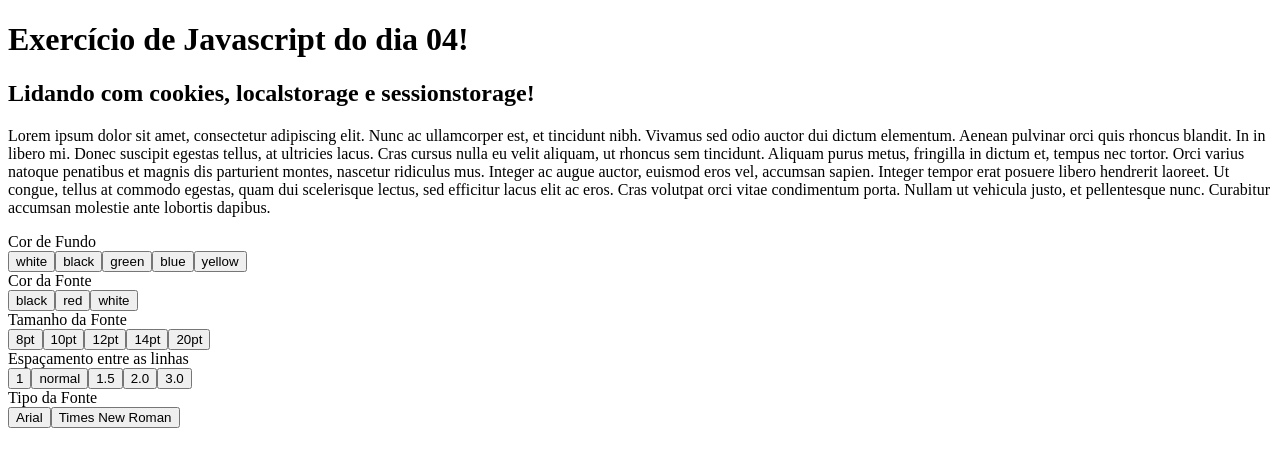
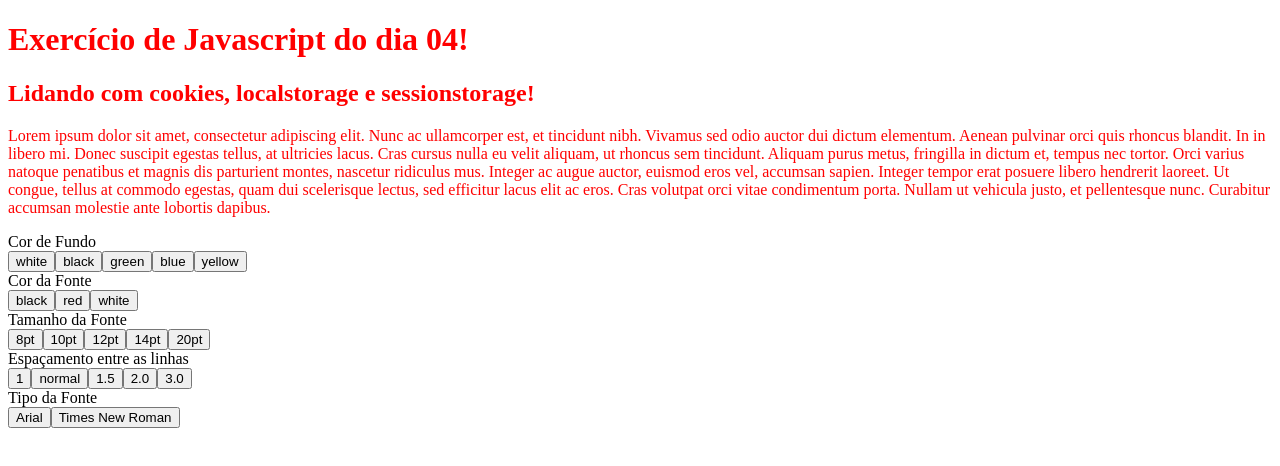
Before and after one commit to RaphaelMocellin/trybe-exercicios, a plain HTML site: page fundamentos/secao-05-javascript-dom/dia-04-web-storage/index.html in a window 1280 px wide. Both pictures are taken after a click on the button "red". Drawn offline with Linux system fonts and the light colour scheme.

Commit message:
finalizado event listner para mudar a cor do texto

```diff
--- a/fundamentos/secao-05-javascript-dom/dia-04-web-storage/index.html
+++ b/fundamentos/secao-05-javascript-dom/dia-04-web-storage/index.html
@@ -8,11 +8,11 @@
 </head>
 <body>
     <header>
-        <h1>Exercício de Javascript do dia 04!</h1>
-        <h2>Lidando com cookies, localstorage e sessionstorage!</h2>
+        <h1 class="text">Exercício de Javascript do dia 04!</h1>
+        <h2 class="text">Lidando com cookies, localstorage e sessionstorage!</h2>
     </header>
     <main>
-        <p>Lorem ipsum dolor sit amet, consectetur adipiscing elit. Nunc ac ullamcorper est, et tincidunt nibh. Vivamus sed odio auctor dui dictum elementum. Aenean pulvinar orci quis rhoncus blandit. In in libero mi. Donec suscipit egestas tellus, at ultricies lacus. Cras cursus nulla eu velit aliquam, ut rhoncus sem tincidunt. Aliquam purus metus, fringilla in dictum et, tempus nec tortor. Orci varius natoque penatibus et magnis dis parturient montes, nascetur ridiculus mus. Integer ac augue auctor, euismod eros vel, accumsan sapien. Integer tempor erat posuere libero hendrerit laoreet. Ut congue, tellus at commodo egestas, quam dui scelerisque lectus, sed efficitur lacus elit ac eros. Cras volutpat orci vitae condimentum porta. Nullam ut vehicula justo, et pellentesque nunc. Curabitur accumsan molestie ante lobortis dapibus.
+        <p class="text">Lorem ipsum dolor sit amet, consectetur adipiscing elit. Nunc ac ullamcorper est, et tincidunt nibh. Vivamus sed odio auctor dui dictum elementum. Aenean pulvinar orci quis rhoncus blandit. In in libero mi. Donec suscipit egestas tellus, at ultricies lacus. Cras cursus nulla eu velit aliquam, ut rhoncus sem tincidunt. Aliquam purus metus, fringilla in dictum et, tempus nec tortor. Orci varius natoque penatibus et magnis dis parturient montes, nascetur ridiculus mus. Integer ac augue auctor, euismod eros vel, accumsan sapien. Integer tempor erat posuere libero hendrerit laoreet. Ut congue, tellus at commodo egestas, quam dui scelerisque lectus, sed efficitur lacus elit ac eros. Cras volutpat orci vitae condimentum porta. Nullam ut vehicula justo, et pellentesque nunc. Curabitur accumsan molestie ante lobortis dapibus.
         </p>
     </main>
     <section id="btn-container">
--- a/fundamentos/secao-05-javascript-dom/dia-04-web-storage/script.js
+++ b/fundamentos/secao-05-javascript-dom/dia-04-web-storage/script.js
@@ -39,7 +39,6 @@ createBtn('Arial', 'font-arial', 'font-family');
 createBtn('Times New Roman', 'font-arial', 'font-family');
 
 // Adicionando event listner para cor de fundo
-
 document.body.style.backgroundColor = localStorage.getItem('backgroundColor');
 
 const changeBackgroundColorHandler = () => {
@@ -57,10 +56,25 @@ const changeBackgroundColorHandler = () => {
 changeBackgroundColorHandler();
 
 // Adicionando event listner para cor do texto
+let allText = document.querySelectorAll('.text');
+
+for (let text of allText) {
+    text.style.color = localStorage.getItem('textColor');
+}
+
 
 const changeTextColorHandler = () => {
     let textColorBtns = document.querySelectorAll('#text-color button')
-    console.log(textColorBtns);
+
+    for (let btn of textColorBtns) {
+        btn.addEventListener('click', (event) => {
+            localStorage.setItem('textColor', event.target.innerText);
+            let getColor = localStorage.getItem('textColor');
+            for (let text of allText) {
+                text.style.color = getColor;
+            }
+        })
+    }
 }
 
 changeTextColorHandler();
```
